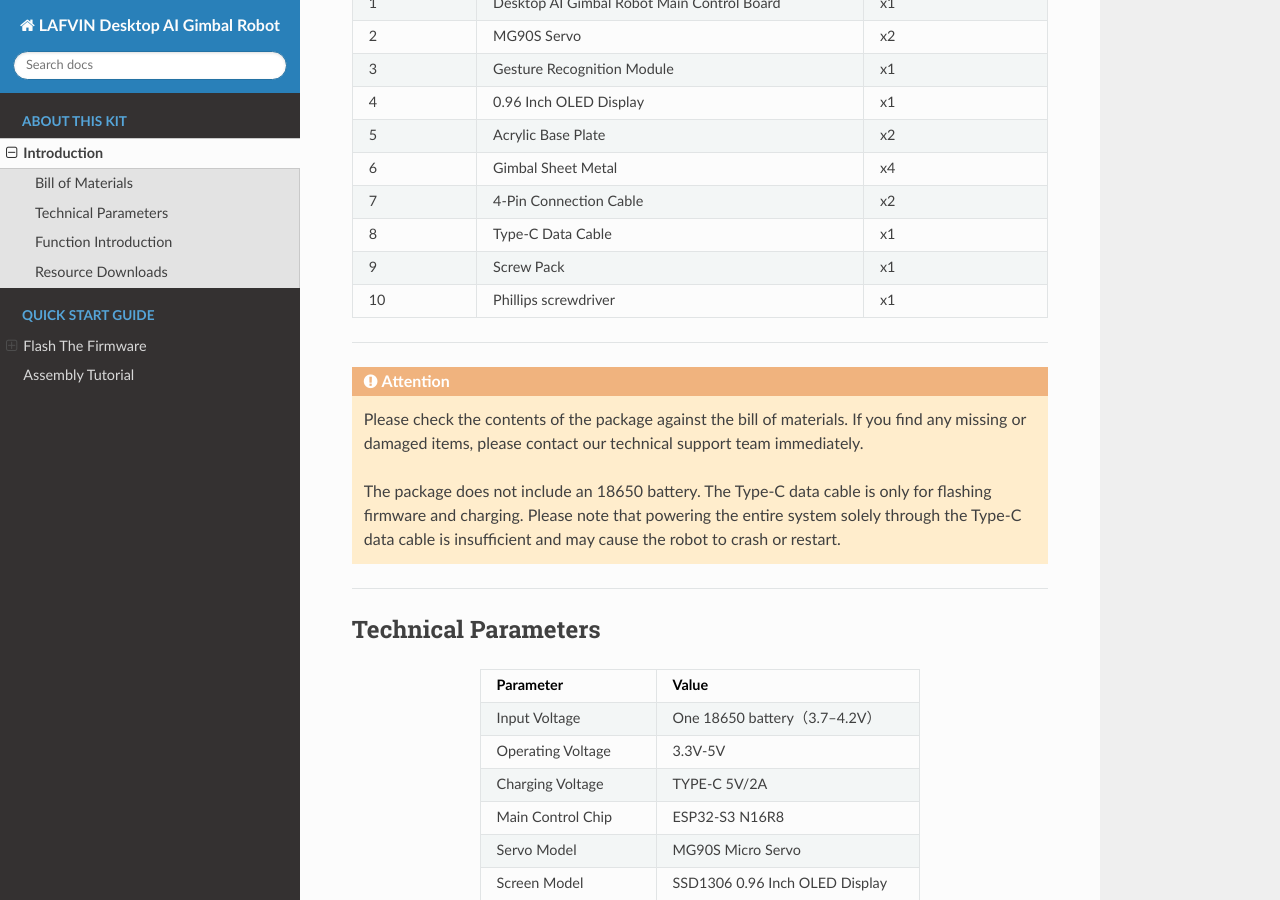
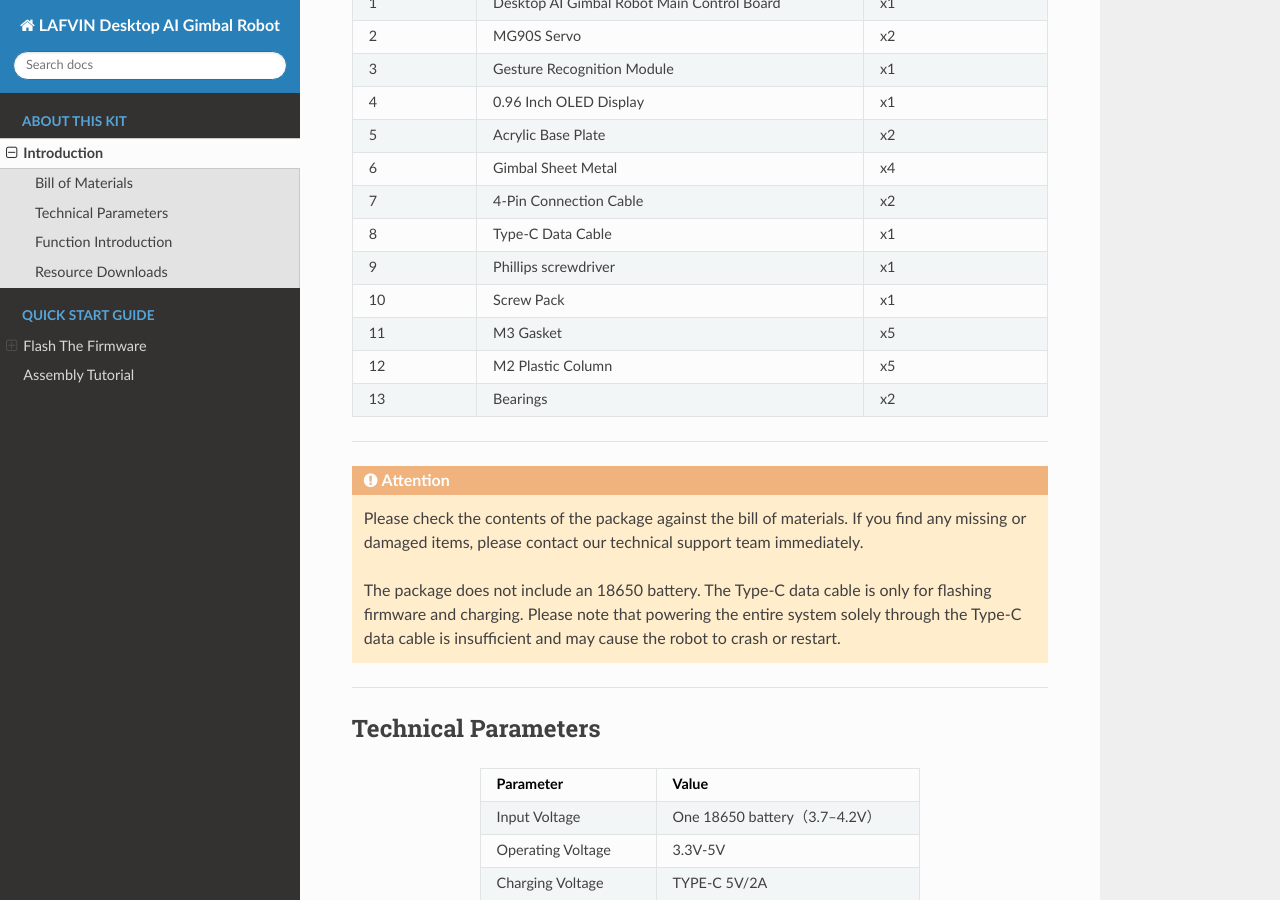
Before and after one commit to lafvintech/LAFVIN-Desktop-AI-Gimbal-Robot, a Sphinx documentation site: the page built from docs/source/Introduction.rst, in a window 1280 px wide and 900 px high, scrolled down 1549 px. Built offline with Sphinx 7.4.7 and the Read the Docs theme 3.1.0, drawn with Linux system fonts in a browser that asks for light colours.

Commit message:
Update Introduction.rst

```diff
--- a/docs/source/Introduction.rst
+++ b/docs/source/Introduction.rst
@@ -55,11 +55,20 @@ Bill of Materials
      - Type-C Data Cable
      - x1
    * - 9
+     - Phillips screwdriver
+     - x1
+   * - 10
      - Screw Pack
      - x1
-   * - 10
-     - Phillips screwdriver
-     - x1
+   * - 11
+     - M3 Gasket
+     - x5
+   * - 12
+     - M2 Plastic Column
+     - x5
+   * - 13
+     - Bearings
+     - x2
 
 ----
 
```
